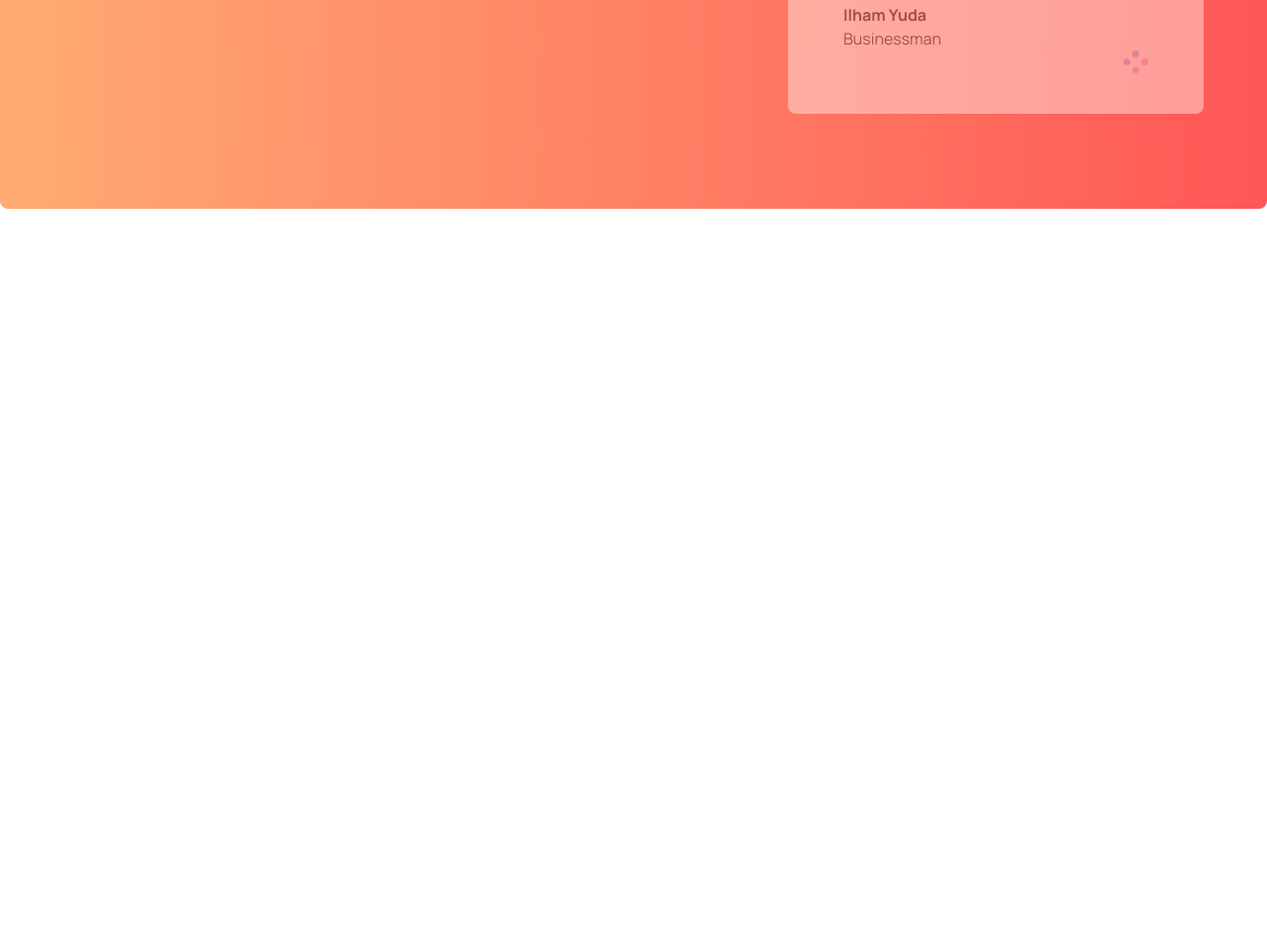
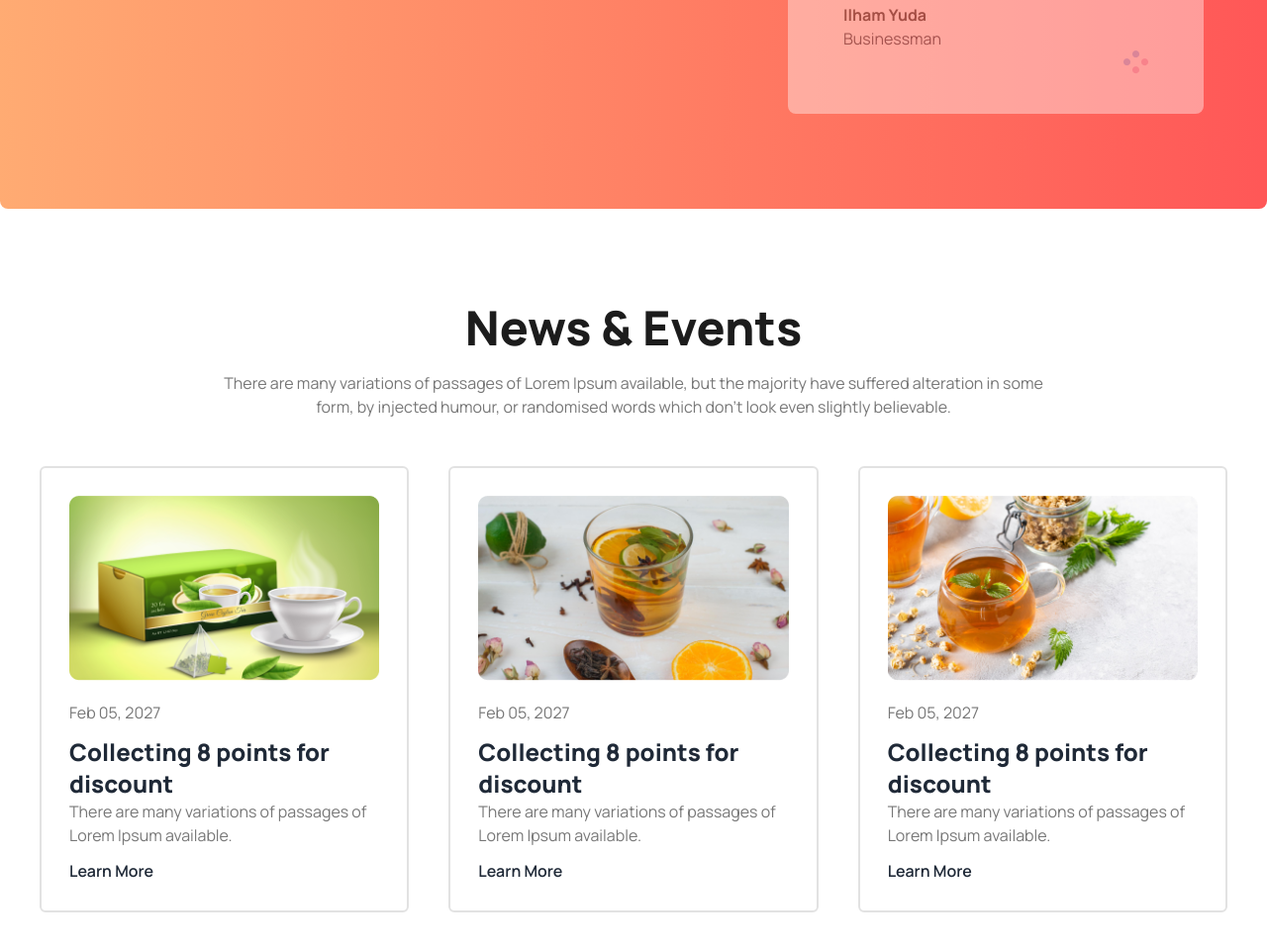
Before and after one commit to abujafarch/tea-house-with-daisyui, a plain HTML site: page index.html in a window 1280 px wide. Shown: the part 2428-3389 px from the top of the page at 99% size. Before the commit the page ends 2735 px from the top, so only its background shows below. Drawn offline with nearby package versions, Linux system fonts and the light colour scheme; a web font is replaced by a local one.

Commit message:
news section completed

```diff
--- a/index.html
+++ b/index.html
@@ -158,6 +158,34 @@
             </div>
           </div>
         </section>
+        <!-- News and Event section started -->
+        <section class="lg:px-10 px-5 mb-20">
+            <h1 class=" text-center lg:text-5xl text-3xl text-[#1c1c1c] mb-5 font-extrabold ">News & Events</h1>
+            <p class=" text-center lg:mb-12 mb-8 text-[#777] max-w-[850px] mx-auto">There are many variations of passages of Lorem Ipsum available, but the majority have suffered alteration in some form, by injected humour, or randomised words which don't look even slightly believable.</p>
+            <div class="flex gap-10 justify-center items-center lg:flex-row flex-col">
+                <div class="md:p-7 p-5 border-2 border-[#e2e2e2] rounded-md">
+                    <img class="w-[100%]" src="images/news-1.png">
+                    <p class="text-[#777] mt-5 mb-3">Feb 05, 2027</p>
+                    <h3 class="text-2xl font-extrabold">Collecting 8 points for discount</h3>
+                    <p class="mb-3 text-[#777]">There are many variations of passages of Lorem Ipsum available.</p>
+                    <button class="font-semibold">Learn More</button>
+                </div>
+                <div class="md:p-7 p-5 border-2 border-[#e2e2e2] rounded-md">
+                    <img class="w-[100%]" src="images/news-2.png">
+                    <p class="text-[#777] mt-5 mb-3">Feb 05, 2027</p>
+                    <h3 class="text-2xl font-extrabold">Collecting 8 points for discount</h3>
+                    <p class="mb-3 text-[#777]">There are many variations of passages of Lorem Ipsum available.</p>
+                    <button class="font-semibold">Learn More</button>
+                </div>
+                <div class="md:p-7 p-5 border-2 border-[#e2e2e2] rounded-md">
+                    <img class="w-[100%]" src="images/news-3.png">
+                    <p class="text-[#777] mt-5 mb-3">Feb 05, 2027</p>
+                    <h3 class="text-2xl font-extrabold">Collecting 8 points for discount</h3>
+                    <p class="mb-3 text-[#777]">There are many variations of passages of Lorem Ipsum available.</p>
+                    <button class="font-semibold">Learn More</button>
+                </div>
+            </div>
+        </section>
     </main>
     <footer>
 
```
